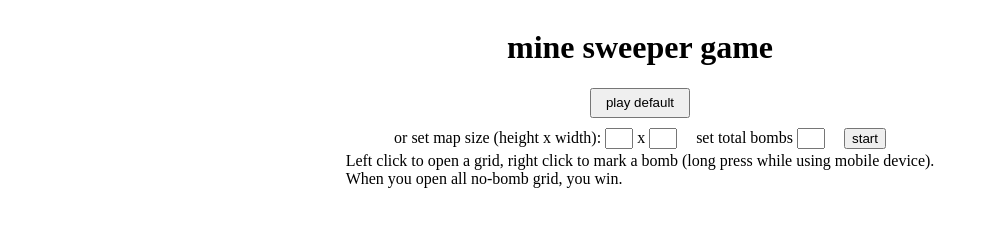
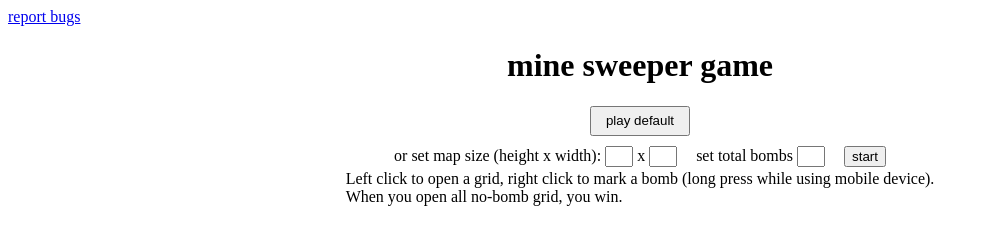
Before and after one commit to Raven0101/mine-swipper, a plain HTML site: page index.html in a window 1280 px wide. Shown: the whole page, without its empty margins (0-989 px from the left). Drawn offline with Linux system fonts and the light colour scheme.

Commit message:
add bug report

```diff
--- a/index.html
+++ b/index.html
@@ -8,6 +8,7 @@
 </head>
 
 <body>
+    <span><a href="https://github.com/Raven0101/mine-swipper/issues">report bugs</a></span>
     <div class="page">
         <h1>mine sweeper game</h1>
         <button id="def" style="margin-bottom:10px;height:30px;width:100px">play default</button>
```
